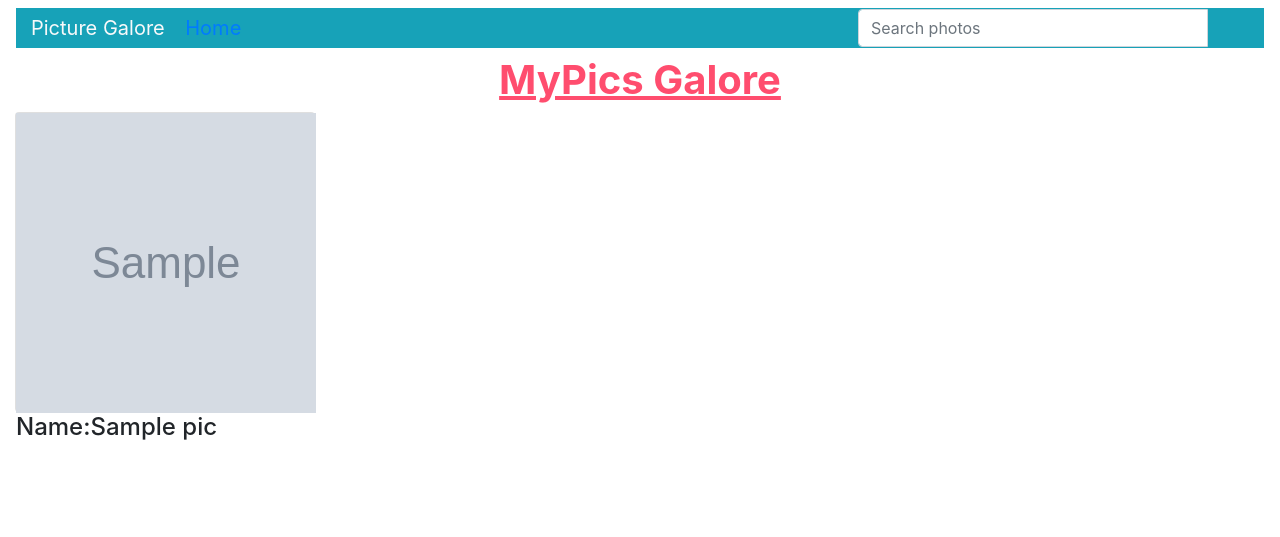
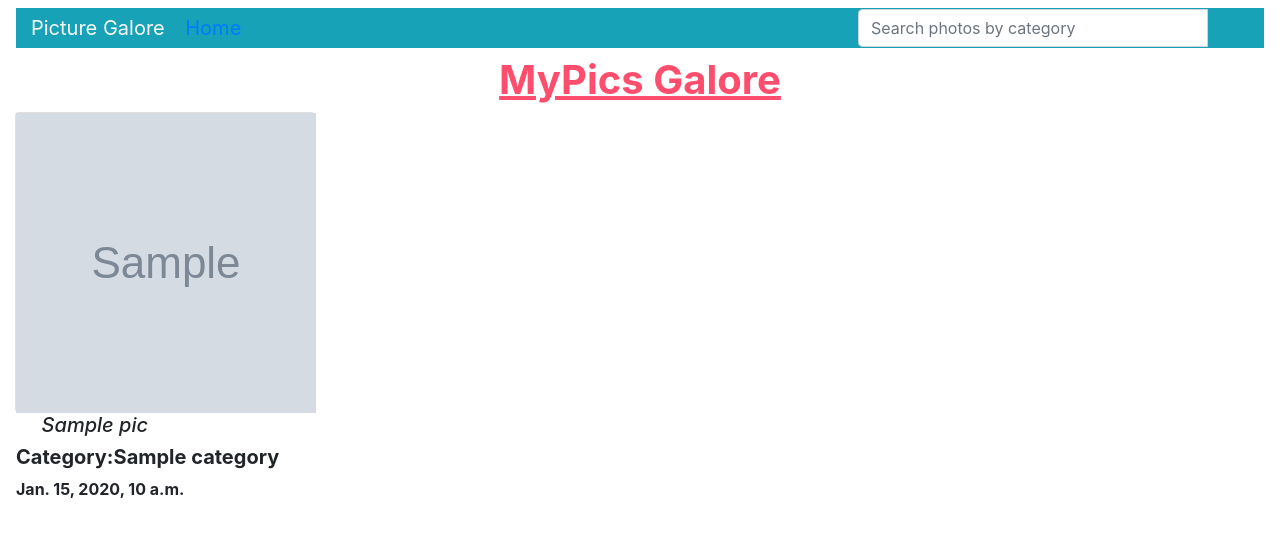
Before and after one commit to devseme/Gallery, a Django app: template pics/templates/all-pics/index.html in a window 1280 px wide. Shown: the top 537 px of the page. Run offline with Django 3.2, Linux system fonts and the light colour scheme; the template is opened without the code that fills it: most values are stand-ins (such as "Sample title", 1, 10 or a date in 2020); grey boxes marked "Sample" are stand-in pictures; some libraries are stand-ins or nearby versions.

Commit message:
added date functionality to photos class

```diff
--- a/pics/templates/all-pics/index.html
+++ b/pics/templates/all-pics/index.html
@@ -12,38 +12,45 @@
     <div class="col-xs-16 col-sm-6 col-md-6 ">
 <div class="card" data-toggle="modal" data-target="#{{image.id}}"style="width:300px; height: 300px;">
     <img src="{{pic.image.url}}" alt="{{pic.name}}" height="300" width="300">
-        <h4>Name:{{pic.name}}</h4></div>
-        <div class="modal fade " id="{{image.id}}" tabindex="-1" role="dialog"
-        aria-labelledby="exampleModalCenterTitle" aria-hidden="true">
-       <div class="modal-dialog modal-dialog-centered modal-md" role="document">
-           <div class="modal-content modalcard">
+        <h5 class="title text-centre" style="margin-left: 2vw;"><i>{{pic.name}}</i></h5>
+        <h5><b>Category:{{pic.category}}</b></h5>
+        <p><b>{{pic.date}}</b></p>
+    </div>
+    <div class="modal fade" id="showPicModal" tabindex="-1" role="dialog" aria-labelledby="exampleModalCenterTitle" aria-hidden="true">
+        <div class="modal-dialog modal-dialog-centered" role="document">
+          <div class="modal-content">
             <div class="modal-header">
-                <h5 class="modal-title" id="imageheader">{{pic.name}}</h5>
+              <h5 class="modal-title" id="modalPictureTitle">{{pic.name}}</h5>
               <button type="button" class="close" data-dismiss="modal" aria-label="Close">
                 <span aria-hidden="true">&times;</span>
               </button>
             </div>
             <div class="modal-body">
-                    <img src="{{pic.image.url}}" alt="{{pic.name}}" class="img-fluid" width="400" height="400">
-                    <p class="imgdesc text-center">{{pic.description}}</p>
-                      <span class="btn btn-sm btn-outline-success">{{pic.category}}</span>
-                        <a href="/location/{{image.location}}" class="btn btn-sm btn-outline-info">{{pic.location}}</a>
-
+              <img src="{{pic.image.url}}" class = "img-responsive"alt="{{pic.name}}">
+              <p class="text-centre">{{pic.description}}</p>
+              <div class="col-md-4">
+                  <p>{{pic.category}}</p>
+              </div>
+              <div class="col-md-4">
+                  <p>{{pic.location}}</p>
+              </div>
+              <div class="col-md-4">
+                  <p>{{pic.date}}</p>
               </div>
             </div>
             <div class="modal-footer">
-                <input class="form-control input-lg" type="text"
-                       value="{{pic.image.url}}" id="{{pic.id}}.url">
-                <button class="btn btn-success btn-sm" onclick="copyLink('{{pic.id}}.url')">Copy</button>
-                <button type="button" class="btn btn-outline-danger btn-sm" data-dismiss="modal">Close
-                </button>
-            </div>
-
+                <p>Double click to copy this link!</p>
+                <input class="form-control" type="text" value="{{pic.image.url}}" id="{{pic.id}}.url">
             </div>
           </div>
         </div>
       </div>
+
+
         {% endfor %}
+
         </div>
+
         </div>
+
 {% endblock %}
--- a/pics/templates/navbar.html
+++ b/pics/templates/navbar.html
@@ -18,7 +18,7 @@
         <form class="navbar-form" role="search" action="{% url 'search_results' %}">
 
           <div class="input-group">
-            <input type="text" class="form-control" placeholder="Search photos" name="photos">
+            <input type="text" class="form-control" placeholder="Search photos by category" name="photos">
             <div class="input-group-btn">
               <button class="btn btn-default" type="submit"><i class="glyphicon glyphicon-search"></i></button>
             </div>
--- a/requirements.txt
+++ b/requirements.txt
@@ -1,6 +1,5 @@
 asgiref==3.4.1
 beautifulsoup4==4.10.0
-bootstrap4==0.1.0
 certifi==2021.10.8
 cloudinary==1.28.0
 Django==3.2
```
Also changed, not shown: pics/models.py (+20 -4 lines), pics/views.py (+20 -3 lines), pics/migrations/0006_photos_date.py (added). Lines whose indentation alone changed are shown as unchanged.
